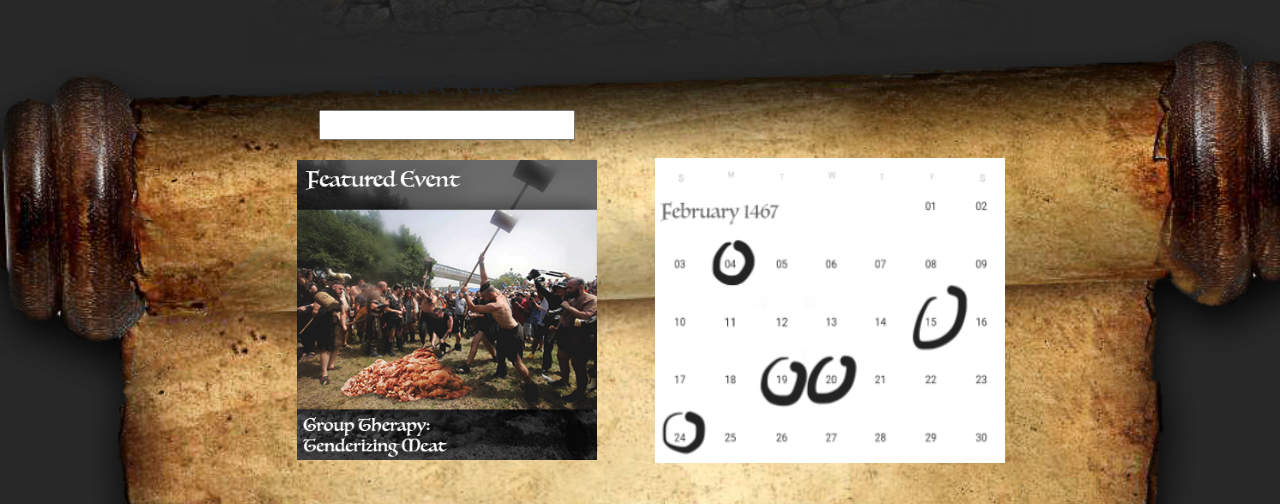
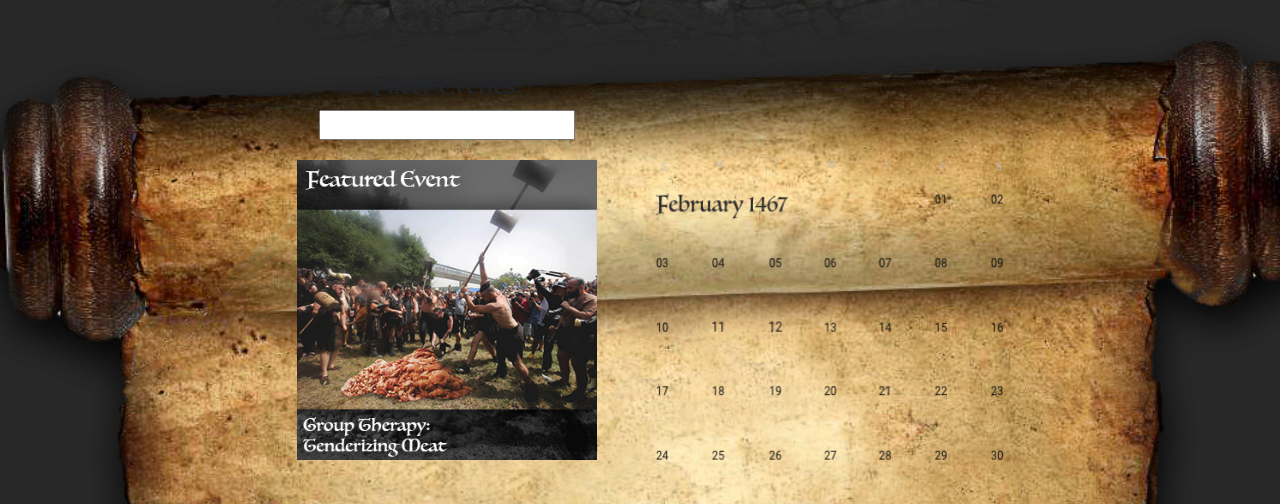
Before and after one commit to kennansalisbury/meat-up, a React (Create React App) app: page /browse in a window 1280 px wide. Shown: the part 296-800 px from the top of the page. Built offline with nearby package versions, Linux system fonts and the light colour scheme.

Commit message:
Added png calendar

```diff
--- a/src/Content/Pages/Browse.js
+++ b/src/Content/Pages/Browse.js
@@ -2,7 +2,7 @@ import React from 'react'
 import FilterInput from '../../FilterInput'
 import EventList from '../../EventList'
 import {Container, Row, Col, Jumbotron} from 'reactstrap'
-import calendar from '../../static/img/calendar2.png'
+import Calendar from '../../static/img/Calendar.png'
 
 
 class Browse extends React.Component{
@@ -43,7 +43,7 @@ class Browse extends React.Component{
 
                         </Col> */}
                         <Col sm="6">
-                            <img className="calendar" src={calendar} alt="calendar"/>
+                            <img className="calendar" src={Calendar} alt="calendar"/>
                         </Col>
                     </Row>
                     <hr/>
```
Also changed, not shown: src/static/img/calendar.png.
